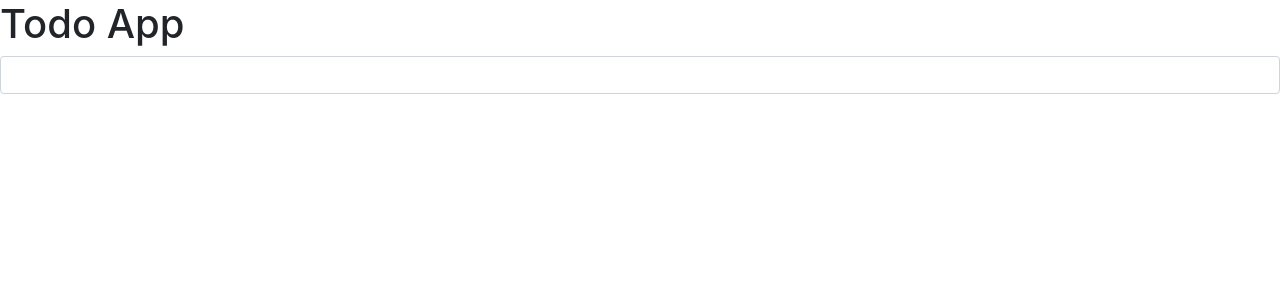
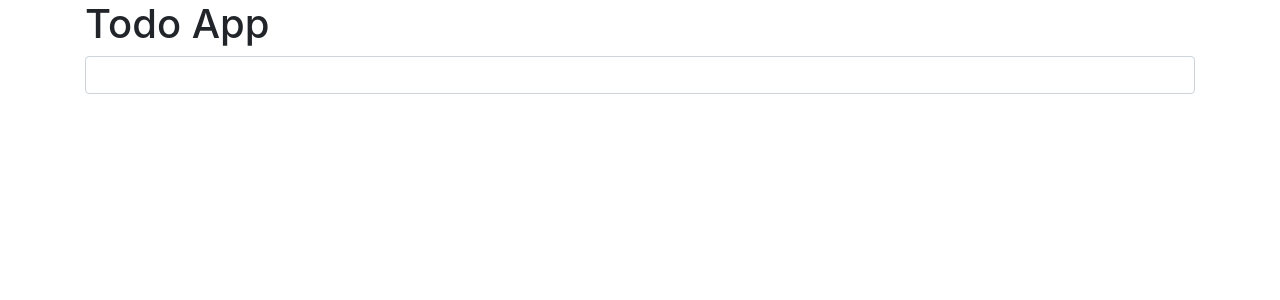
Before and after one commit to sea-kun/react-todo, a React app: page / in a window 1280 px wide. Shown: the top 300 px of the page. Built offline with nearby package versions, Linux system fonts and the light colour scheme; the HTML template or start-up script is replaced by a standard one.

Commit message:
[fix]reactstrapを使ってデザインを修正

```diff
--- a/src/components/Form.jsx
+++ /dev/null
@@ -1,10 +0,0 @@
-import React from "react";
-import { FormGroup, Input, Button } from "reactstrap";
-
-const Form = props => (
-    <form onSubmit={props.handleSubmit}>
-        <Input type="text" value={props.text} onChange={props.handleChange} />
-    </form>
-);
-
-export default Form;
--- a/src/components/List.jsx
+++ /dev/null
@@ -1,12 +0,0 @@
-import React from "react";
-
-const List = props => {
-  const todoList = props.todos.map(todo => (
-    <li key={todo.id} onClick={() => props.handleClick(todo.id)}>
-      {todo.text}
-    </li>
-  ));
-  return <ul>{todoList}</ul>;
-};
-
-export default List;
--- a/src/components/TodoApp.jsx
+++ b/src/components/TodoApp.jsx
@@ -1,7 +1,8 @@
 import React, { Component } from "react";
+import { Container, Row, Col } from 'reactstrap';
 
-import List from "./List.jsx";
-import Form from "./Form.jsx";
+import TodoList from "./TodoList.jsx";
+import TodoForm from "./TodoForm.jsx";
 
 class TodoApp extends Component {
   constructor(props) {
@@ -47,15 +48,27 @@ class TodoApp extends Component {
 
   render() {
     return (
-      <React.Fragment>
-        <h1>Todo App</h1>
-        <Form
-          text={this.state.text}
-          handleChange={this.handleChange}
-          handleSubmit={this.handleSubmit}
-        />
-        <List todos={this.state.todos} handleClick={this.handleClick} />
-      </React.Fragment>
+      <Container>
+          <Row>
+              <Col>
+                  <h1>Todo App</h1>
+              </Col>
+          </Row>
+          <Row>
+              <Col>
+                  <TodoForm
+                    text={this.state.text}
+                    handleChange={this.handleChange}
+                    handleSubmit={this.handleSubmit}
+                  />
+              </Col>
+          </Row>
+          <Row>
+              <Col>
+                  <TodoList todos={this.state.todos} handleClick={this.handleClick} />
+              </Col>
+          </Row>
+      </Container>
     );
   }
 }
--- /dev/null
+++ b/src/components/TodoForm.jsx
@@ -0,0 +1,10 @@
+import React from "react";
+import { Form, Input } from "reactstrap";
+
+const TodoForm = props => (
+    <Form onSubmit={props.handleSubmit}>
+        <Input type="text" value={props.text} onChange={props.handleChange} />
+    </Form>
+);
+
+export default TodoForm;
--- /dev/null
+++ b/src/components/TodoList.jsx
@@ -0,0 +1,16 @@
+import React from "react";
+import { Table } from 'reactstrap';
+
+const TodoList = props => {
+    const todoList = props.todos.map(todo => (
+        <tr>
+            <td key={todo.id} onClick={() => props.handleClick(todo.id)}>
+                {todo.text}
+            </td>
+        </tr>
+    ));
+
+    return <Table>{todoList}</Table>;
+};
+
+export default TodoList;
```
